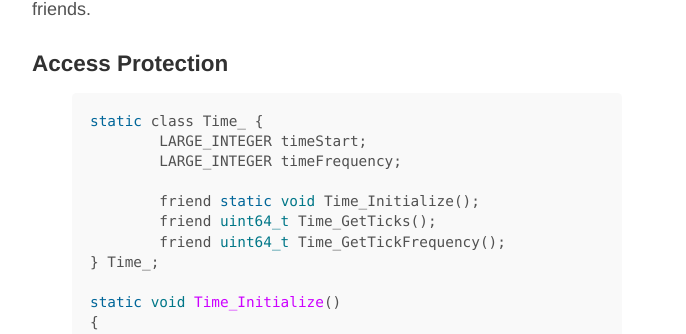
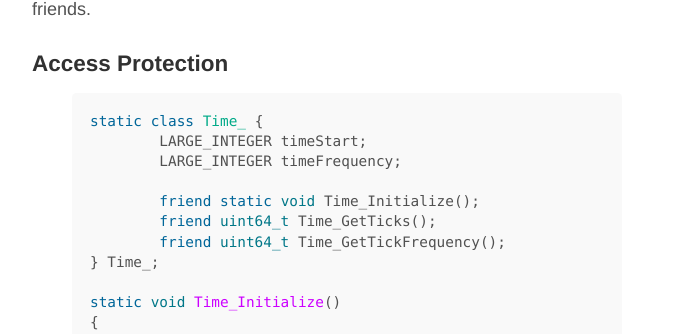
Before and after one commit to mironside/mironside.github.io-nope, a Jekyll site: the page built from _posts/2015-09-23-c-api-internal-access-protection.md, in a window 1280 px wide. Shown: the part 1626-1960 px from the top of the page, without its empty margins (293-979 px from the left). Built offline with Jekyll 4.4.1, drawn with Linux system fonts in a browser that asks for light colours.

Commit message:
Update 2015-09-23-c-api-internal-access-protection.md

```diff
--- a/_posts/2015-09-23-c-api-internal-access-protection.md
+++ b/_posts/2015-09-23-c-api-internal-access-protection.md
@@ -6,14 +6,14 @@ title: C API Internal Access Protection
 I like C style apis, they're simple and clean.  When I create an api I use an underscored prefix to group functions in the same api.
 
 ### C Time API
-{% highlight c %}
+{% highlight cpp %}
 uint64_t Time_GetTicks();
 uint64_t Time_GetTickFrequency();
 {% endhighlight %}
 
 In the source file I group api data in a static anonymous struct instance named with the same prefix.
 
-{% highlight c %}
+{% highlight cpp %}
 static struct {
 	LARGE_INTEGER timeStart;
 	LARGE_INTEGER timeFrequency;
@@ -24,7 +24,7 @@ Including the underscore in the struct name makes it trivial to rename the entir
 
 Api functions use this struct explicitly.
 
-{% highlight c %}
+{% highlight cpp %}
 static void Time_Initialize()
 {
 	QueryPerformanceCounter(&Time_.timeStart);
@@ -51,7 +51,7 @@ The adjustment is simple: 1) make members private 2) make api functions friends
 I prefer to use a class instead of a struct so members default to private without the noise of an extra private: statement.  Friend declarations simply follow the data declarations.  This has a nice effect of grouping everything in the api but with the downside of needing to redeclare the functions an extra time as friends.
 
 ### Access Protection
-{% highlight c %}
+{% highlight cpp %}
 static class Time_ {
 	LARGE_INTEGER timeStart;
 	LARGE_INTEGER timeFrequency;
```
